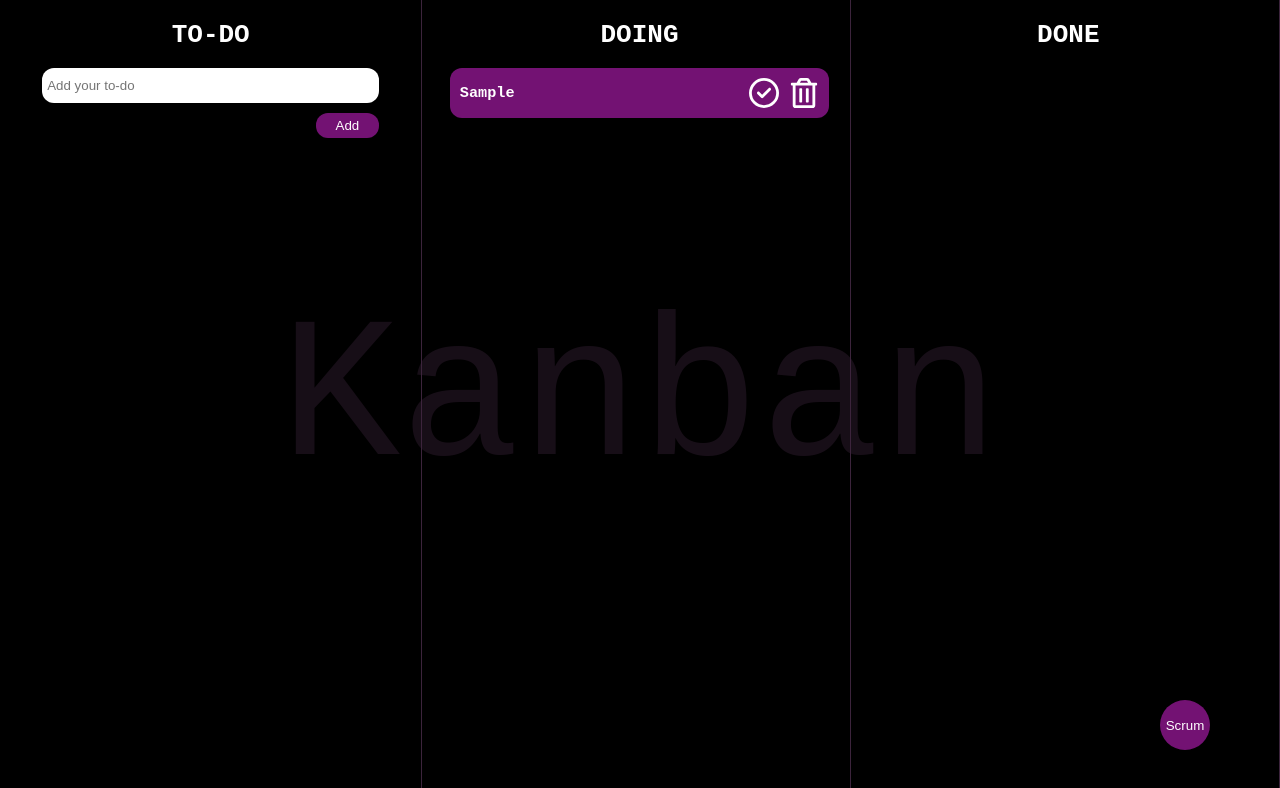
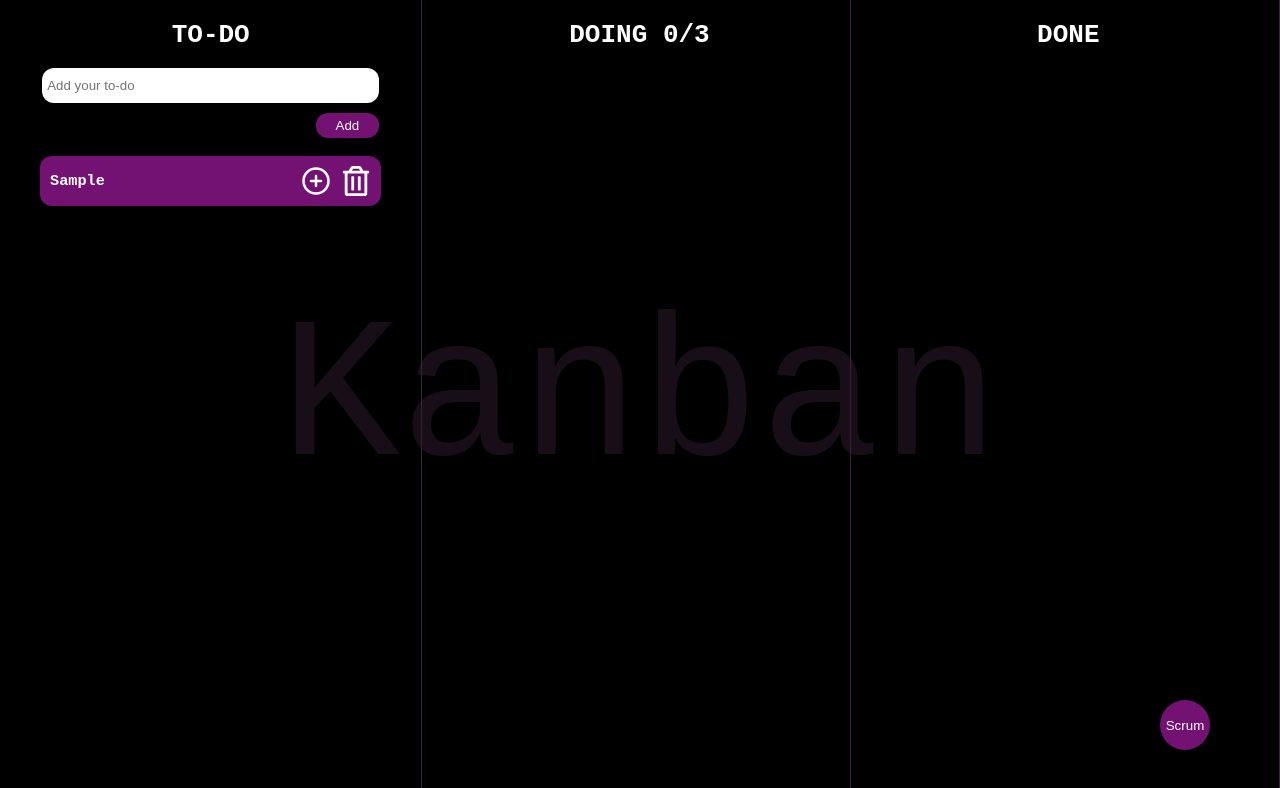
Before and after one commit to Dabdiiusuf/Kanban-Scrum, a React (Vite) app: page / in a window 1280 px wide. Both pictures are taken after typing "Sample" into the empty fields and a click on the button "Add". Shown: the top 788 px of the page. Built offline with nearby package versions, Linux system fonts and the light colour scheme.

Commit message:
add a column to Kanban for all TODO's

```diff
--- a/src/components/kanban/Kanban.module.css
+++ b/src/components/kanban/Kanban.module.css
@@ -94,3 +94,11 @@
   position: absolute;
   opacity: 50%;
 }
+
+.todo {
+  width: 90%;
+  display: flex;
+  flex-direction: column;
+  align-items: center;
+  margin-top: 10px;
+}
--- a/src/components/kanban/Kanban.tsx
+++ b/src/components/kanban/Kanban.tsx
@@ -2,6 +2,7 @@ import styles from "./Kanban.module.css";
 import { useState, useRef } from "react";
 import { useAppSelector, useAppDispatch } from "../../app/hooks";
 import {
+  moveTodo,
   addTodo,
   deleteTodo,
   completeTodo,
@@ -9,6 +10,7 @@ import {
 import { FaRegTrashAlt } from "react-icons/fa";
 // import { MdOutlineEdit } from "react-icons/md";
 import { FaRegCircleCheck } from "react-icons/fa6";
+import { FiPlusCircle } from "react-icons/fi";
 
 const Kanban = () => {
   const [inputValue, setInputValue] = useState("");
@@ -16,8 +18,10 @@ const Kanban = () => {
   const todo = useAppSelector((state) => state.todo.todos);
   const dispatch = useAppDispatch();
   const id = Date.now().toString();
+  const addedTodo = todo.filter((t) => t.status === "todo");
   const doing = todo.filter((t) => t.status === "doing");
   const done = todo.filter((t) => t.status === "done");
+  const count = todo.filter((t) => t.status === "doing").length;
 
   const handleAdd = () => {
     if (!inputValue.trim()) return;
@@ -53,9 +57,27 @@ const Kanban = () => {
               Add
             </button>
           </div>
+          <div className={styles.todo}>
+            {addedTodo.map((t, index) => (
+              <div key={index} className={styles.doing}>
+                <h3>{t.text}</h3>
+                <div className={styles.icons}>
+                  <FiPlusCircle
+                    className={styles.checkIcon}
+                    onClick={() => dispatch(moveTodo(t.id))}
+                  />
+                  {/* <MdOutlineEdit className="pen-icon" /> */}
+                  <FaRegTrashAlt
+                    className={styles.trashIcon}
+                    onClick={() => dispatch(deleteTodo(t.id))}
+                  />
+                </div>
+              </div>
+            ))}
+          </div>
         </div>
         <div className={styles.col2}>
-          <h1 className={styles.title}>DOING</h1>
+          <h1 className={styles.title}>DOING {count}/3</h1>
           {doing.map((t, index) => (
             <div key={index} className={styles.doing}>
               <h3>{t.text}</h3>
--- a/src/features/todo/todoSlice.ts
+++ b/src/features/todo/todoSlice.ts
@@ -1,7 +1,7 @@
 import { createSlice } from "@reduxjs/toolkit";
 import type { PayloadAction } from "@reduxjs/toolkit";
 
-type Status = "doing" | "done";
+type Status = "todo" | "doing" | "done";
 
 type TodoItem = {
   id: string;
@@ -22,12 +22,19 @@ const todoSlice = createSlice({
   initialState,
   reducers: {
     addTodo(state, action: PayloadAction<{ id: string; text: string }>) {
+      const { id, text } = action.payload;
+      state.todos.push({ id, text, status: "todo" });
+    },
+    moveTodo(state, action: PayloadAction<string>) {
       const doingLength = state.todos.filter(
         (t) => t.status === "doing"
       ).length;
       if (doingLength < 3) {
-        const { id, text } = action.payload;
-        state.todos.push({ id, text, status: "doing" });
+        const id = action.payload;
+        const todo = state.todos.find((t) => t.id === id);
+        if (todo && todo.status === "todo") {
+          todo.status = "doing";
+        }
       }
     },
     deleteTodo(state, action: PayloadAction<string>) {
@@ -44,5 +51,6 @@ const todoSlice = createSlice({
   },
 });
 
-export const { addTodo, deleteTodo, completeTodo } = todoSlice.actions;
+export const { moveTodo, addTodo, deleteTodo, completeTodo } =
+  todoSlice.actions;
 export default todoSlice.reducer;
```
